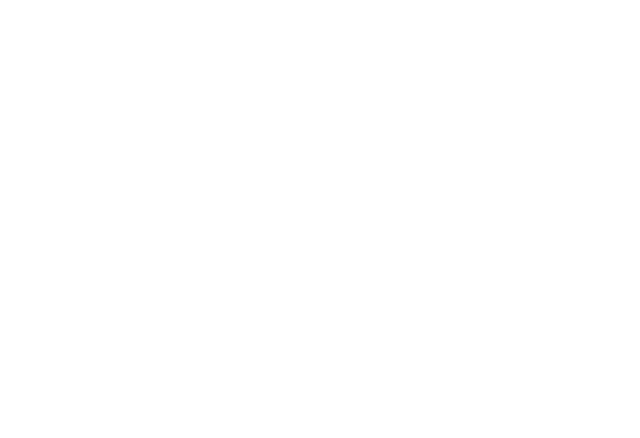
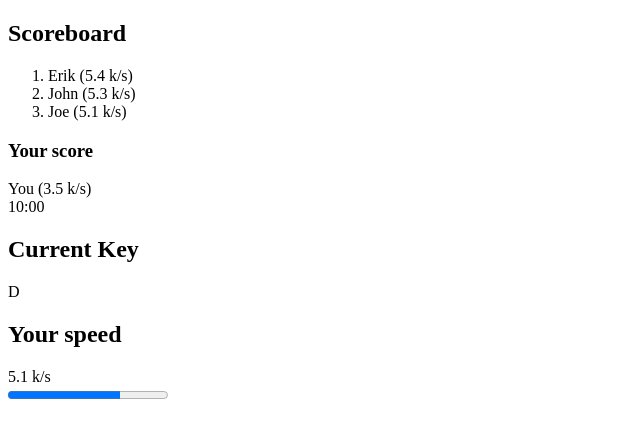
Before and after one commit to desmati/keyboard-destroyer, a plain HTML site: page index.html in a window 1280 px wide. Shown: the whole page, without its empty margins (0-640 px from the left). Drawn offline with Linux system fonts and the light colour scheme.

Commit message:
html structure

```diff
--- a/index.html
+++ b/index.html
@@ -1,15 +1,41 @@
 <!DOCTYPE html>
 <html lang="en">
-
 <head>
     <meta charset="UTF-8">
     <meta http-equiv="X-UA-Compatible" content="IE=edge">
     <meta name="viewport" content="width=device-width, initial-scale=1.0">
-    <title>Document</title>
+    <title>Keaboard destroyer</title>
     <link href="./assets/css/style.css" rel="stylesheet" type="plain/text">
 </head>
 
 <body>
+    <div id="gameboard">
+        <div id="gameboard__scoreboard">
+            <h2>Scoreboard</h2>
+            <ol id="gameboard__scores">
+                <li>Erik (5.4 k/s)</li>
+                <li>John (5.3 k/s)</li>
+                <li>Joe (5.1 k/s)</li>
+            </ol>
+            <h3>Your score</h3>
+            <span id="gameboard__your-score">You (3.5 k/s)</span>
+        </div>
+        <div id="gameboard__timer">10:00</div>
+        <div id="gameboard__current-key">
+            <h2>Current Key</h2>
+            <span id="gameboard__key">D</span>
+        </div>
+        <div id="gameboard__speed">
+            <h2>Your speed</h2>
+            <span id="gameboard__your-speed">5.1</span>
+            k/s
+        </div>
+        <div id="gameboard__container">
+            <div id="gameboard__container__progress">
+                <progress max="100" value="70"></progress>
+            </div>
+        </div>
+    </div>
 
     <script src="./assets/js/container.js"></script>
     <script src="./assets/js/dialog.js"></script>
```
